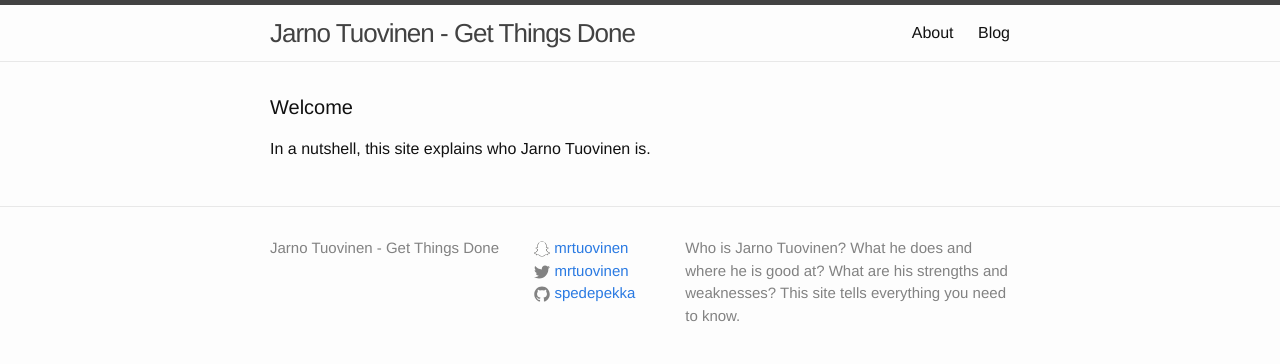
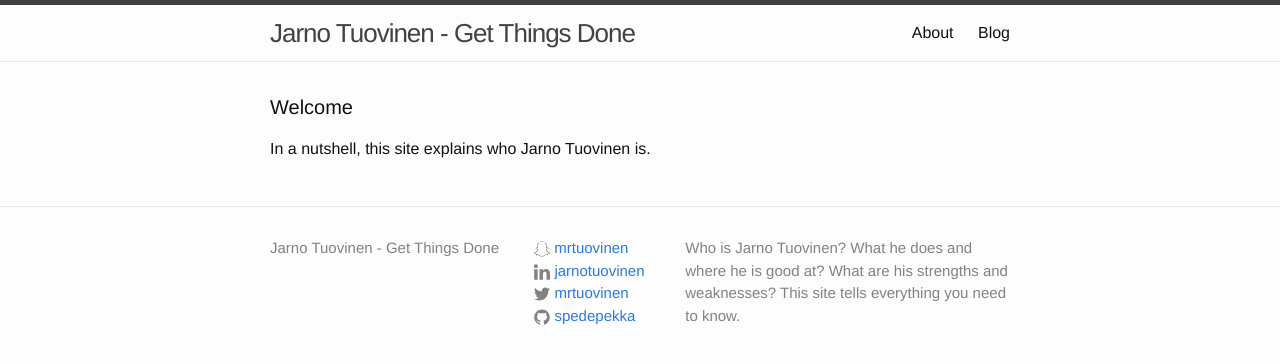
Before and after one commit to spedepekka/spedepekka.github.io, a Jekyll site: the page built from index.html, in a window 1280 px wide. Shown: the top 364 px of the page. Built offline with Jekyll 4.4.1, drawn with Linux system fonts in a browser that asks for light colours.

Commit message:
Add LinkedIn

```diff
--- a/_config.yml
+++ b/_config.yml
@@ -8,6 +8,7 @@
 url: "http://jarnotuovinen.com" # the base hostname & protocol for your site
 snapchat_username: mrtuovinen
 twitter_username: mrtuovinen
+linkedin_username: jarnotuovinen
 github_username:  spedepekka
 
 # Build settings
--- a/_includes/footer.html
+++ b/_includes/footer.html
@@ -17,6 +17,12 @@
           {% if site.snapchat_username %}
           <li>
             {% include icon-snapchat.html username=site.snapchat_username %}
+          </li>
+          {% endif %}
+
+          {% if site.linkedin_username %}
+          <li>
+            {% include icon-linkedin.html username=site.linkedin_username %}
           </li>
           {% endif %}
 
--- /dev/null
+++ b/_includes/icon-linkedin.html
@@ -0,0 +1 @@
+<a href="https://fi.linkedin.com/in/{{ include.username }}"><span class="icon icon--linkedin">{% include icon-linkedin.svg %}</span><span class="username username--linkedin">{{ include.username }}</span></a>
```
Also changed, not shown: _includes/icon-linkedin.svg (added).
